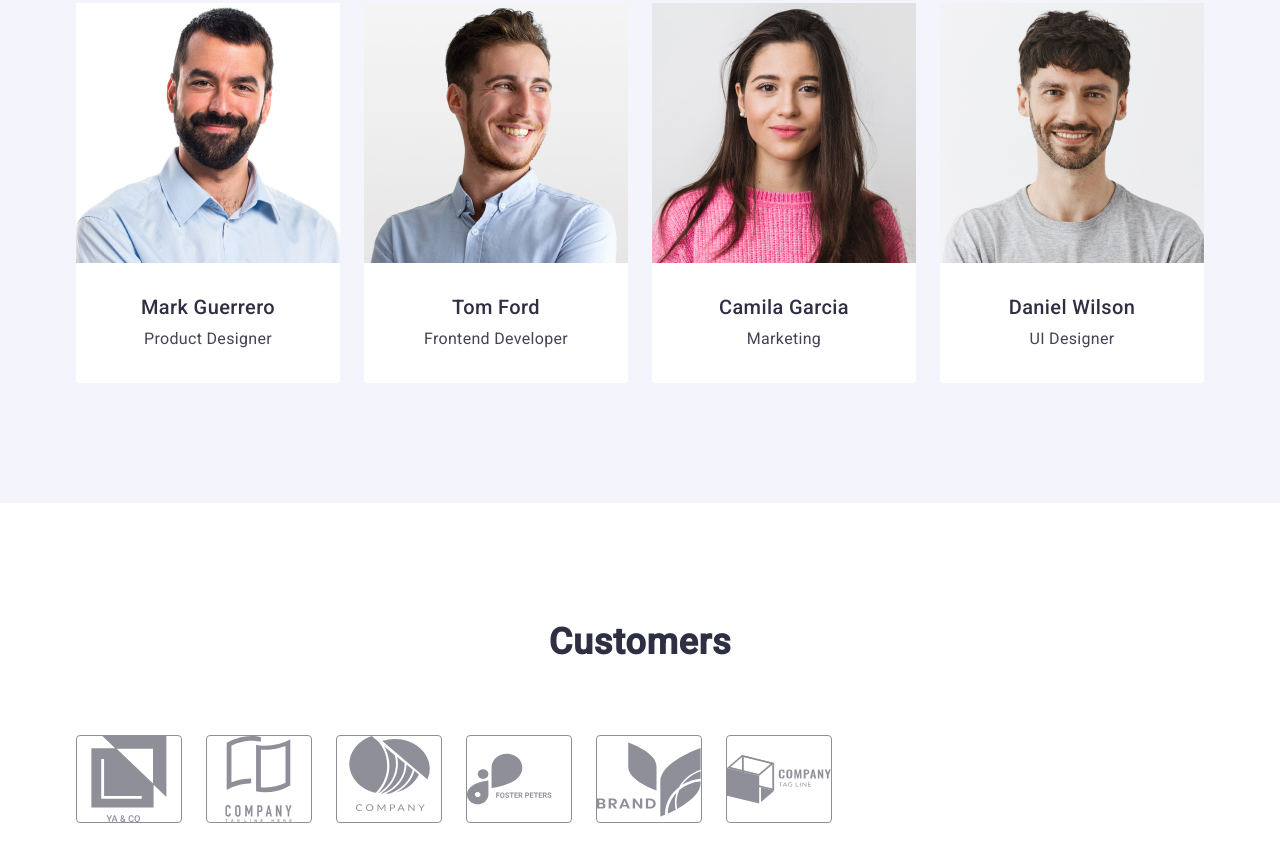
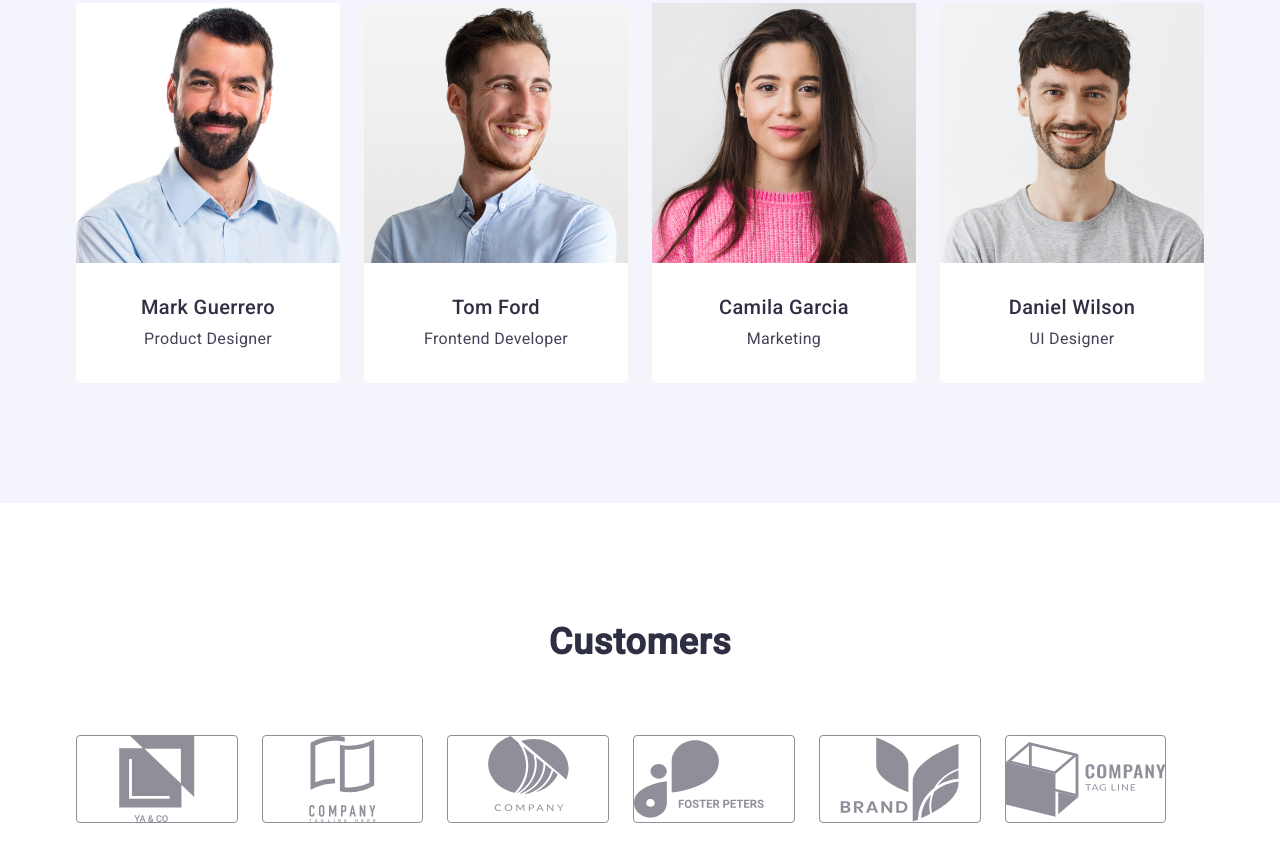
Before and after one commit to Oleksandra-lab/goit-markup-hw-04, a plain HTML site: page index.html in a window 1280 px wide. Shown: the part 1922-2784 px from the top of the page. Drawn offline with nearby package versions, Linux system fonts and the light colour scheme.

Commit message:
Mistakes correction"d", "t", "icon.svg"

```diff
--- a/index.html
+++ b/index.html
@@ -62,8 +62,8 @@
           <ul class="qualities_section-list list">
             <li class="qualities_section_item">
               <div class="qualities_section_item_img">
-                <svg class="qualities_section_item_icon" with="64" height="64">
-                  <use href="./images/symbol-defs.svg#icon-antenna-1"></use>
+                <svg class="qualities_section_item_icon" width="64" height="64">
+                  <use href="./images/icon.svg#icon-antenna-1"></use>
                 </svg>
               </div>
               <h3 class="qualities_section_item_title">Strategy</h3>
@@ -74,8 +74,8 @@
             </li>
             <li class="qualities_section_item">
               <div class="qualities_section_item_img">
-                <svg class="qualities_section_item_icon" with="64" height="64">
-                  <use href="./images/symbol-defs.svg#icon-clock-1"></use>
+                <svg class="qualities_section_item_icon" width="64" height="64">
+                  <use href="./images/icon.svg#icon-clock-1"></use>
                 </svg>
               </div>
               <h3 class="qualities_section_item_title">Punctuality</h3>
@@ -86,8 +86,8 @@
             </li>
             <li class="qualities_section_item">
               <div class="qualities_section_item_img">
-                <svg class="qualities_section_item_icon" with="64" height="64">
-                  <use href="./images/symbol-defs.svg#icon-diagram-1"></use>
+                <svg class="qualities_section_item_icon" width="64" height="64">
+                  <use href="./images/icon.svg#icon-diagram-1"></use>
                 </svg>
               </div>
               <h3 class="qualities_section_item_title">Diligence</h3>
@@ -98,8 +98,8 @@
             </li>
             <li class="qualities_section_item">
               <div class="qualities_section_item_img">
-                <svg class="qualities_section_item_icon" with="64" height="64">
-                  <use href="./images/symbol-defs.svg#icon-astronaut-1"></use>
+                <svg class="qualities_section_item_icon" width="64" height="64">
+                  <use href="./images/icon.svg#icon-astronaut-1"></use>
                 </svg>
               </div>
               <h3 class="qualities_section_item_title">Technologies</h3>
@@ -190,44 +190,44 @@
           <h2 class="customers-section-title">Customers</h2>
           <ul class="customers-section-list list">
             <li class="customers-section-item">
-              <a class="customers-section-item-img link" href="">
-                <svg class="customers-section-item-icon" width="104px" heigh="56px">
-                  <use href="./images/symbol-defs.svg#icon-group-1"></use>
+              <a class="customers-section-item-link link" href="">
+                <svg class="customers-section-item-icon" width="104px" height="56px">
+                  <use href="./images/icon.svg#icon-group-1"></use>
                 </svg>
               </a>
             </li>
             <li class="customers-section-item">
-              <a class="customers-section-item-img link" href="">
-                <svg class="customers-section-item-icon" width="104px" heigh="56px">
-                  <use href="./images/symbol-defs.svg#icon-group-2"></use>
+              <a class="customers-section-item-link link" href="">
+                <svg class="customers-section-item-icon" width="104px" height="56px">
+                  <use href="./images/icon.svg#icon-group-2"></use>
                 </svg>
               </a>
             </li>
             <li class="customers-section-item">
-              <a class="customers-section-item-img link" href="">
-                <svg class="customers-section-item-icon" width="104px" heigh="56px">
-                  <use href="./images/symbol-defs.svg#icon-group-3"></use>
+              <a class="customers-section-item-link link" href="">
+                <svg class="customers-section-item-icon" width="104px" height="56px">
+                  <use href="./images/icon.svg#icon-group-3"></use>
                 </svg>
               </a>
             </li>
             <li class="customers-section-item">
-              <a class="customers-section-item-img link" href="">
-                <svg class="customers-section-item-icon" width="104px" heigh="56px">
-                  <use href="./images/symbol-defs.svg#icon-group-4"></use>
+              <a class="customers-section-item-link link" href="">
+                <svg class="customers-section-item-icon" width="104px" height="56px">
+                  <use href="./images/icon.svg#icon-group-4"></use>
                 </svg>
               </a>
             </li>
             <li class="customers-section-item">
-              <a class="customers-section-item-img link" href="">
-                <svg class="customers-section-item-icon" width="104px" heigh="56px">
-                  <use href="./images/symbol-defs.svg#icon-group-5"></use>
+              <a class="customers-section-item-link link" href="">
+                <svg class="customers-section-item-icon" width="104px" height="56px">
+                  <use href="./images/icon.svg#icon-group-5"></use>
                 </svg>
               </a>
             </li>
             <li class="customers-section-item">
-              <a class="customers-section-item-img link" href="">
-                <svg class="customers-section-item-icon" width="104px" heigh="56px">
-                  <use href="./images/symbol-defs.svg#icon-group-6"></use>
+              <a class="customers-section-item-link link" href="">
+                <svg class="customers-section-item-icon" width="104px" height="56px">
+                  <use href="./images/icon.svg#icon-group-6"></use>
                 </svg>
               </a>
             </li>
```
Also changed, not shown: images/icon.svg (renamed from images/symbol-defs.svg).
